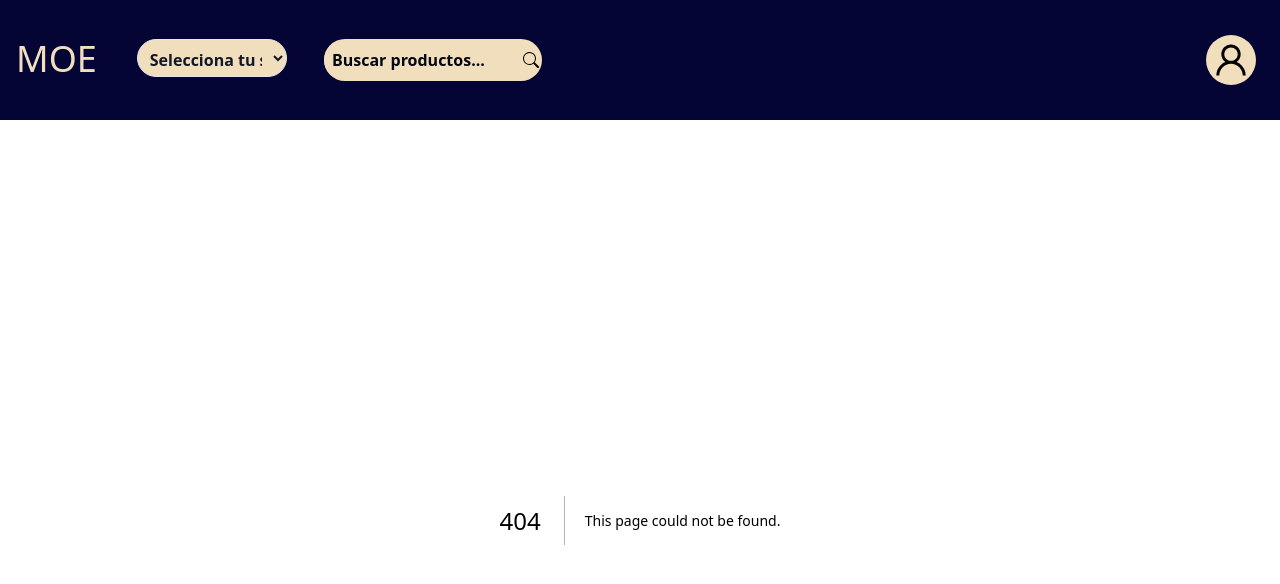
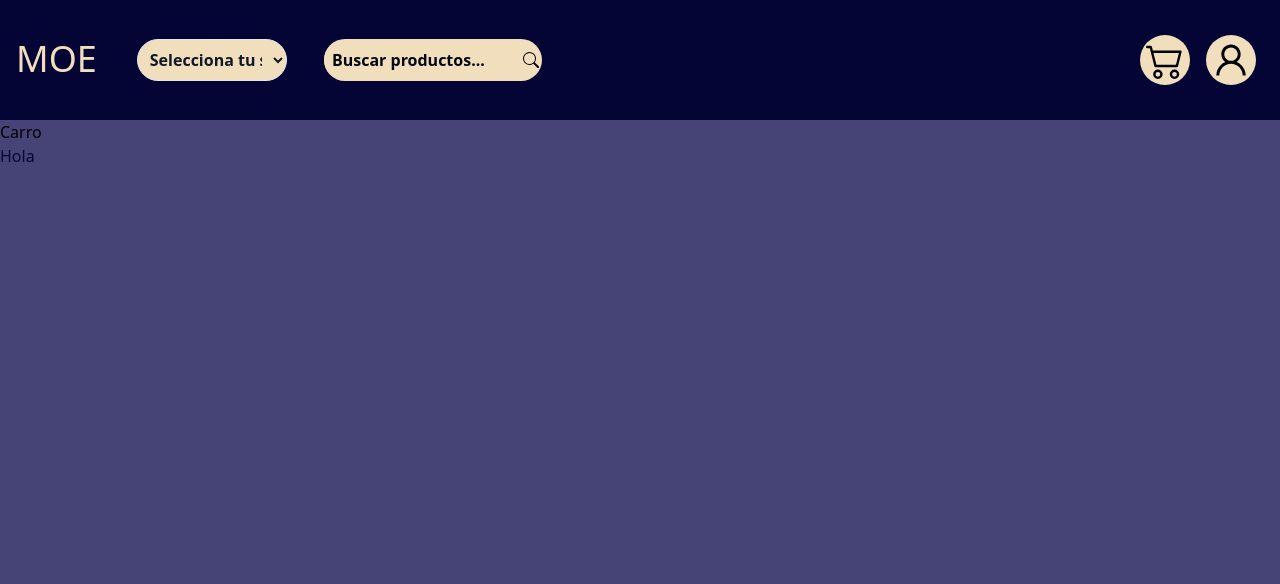
Before and after one commit to JuanNilo/ecommerce, a Next.js app: page /carro in a window 1280 px wide. Before the commit this address had no page. Shown: the top 584 px of the page. Built offline with nearby package versions, Linux system fonts and the light colour scheme.

Commit message:
ADD: boton carrito

```diff
--- /dev/null
+++ b/app/carro/page.tsx
@@ -0,0 +1,21 @@
+
+import React from 'react';
+import { Colors } from '../styles/style';
+
+const {primary, secondary, tertiary} = Colors;
+
+const Carro: React.FC<Props> = ({ productos }) => {
+  return (
+    <div>
+      <h2>Carro</h2>
+      <ul>
+
+        <h1 style={{color: primary}}>
+            Hola
+        </h1>
+      </ul>
+    </div>
+  );
+};
+
+export default Carro;
--- a/app/components/NavBar.tsx
+++ b/app/components/NavBar.tsx
@@ -1,10 +1,10 @@
 import Link from "next/link";
 import { Colors } from "../styles/style"
-import { BsCart2 } from "react-icons/bs";
 import { AiOutlineUser } from "react-icons/ai";
 import SearchBar from "./extras/ui-elements/SearchBar";
 import Logo from "./extras/ui-elements/Logo";
 import SelectoSucursal from "./extras/ui-elements/SelectorSucursal";
+import Carrito from "./home/Carrito";
 
 const {primary, secondary, tertiary} = Colors;
 
@@ -22,6 +22,7 @@ export default function NabBar(){
         </div>
         {/* Parte izquierda */}
         <div className="w-[50%] flex justify-end">
+          <Carrito/>
           <Link
             href={'/user/login'}
             >
--- a/app/components/extras/ui-elements/SearchBar.tsx
+++ b/app/components/extras/ui-elements/SearchBar.tsx
@@ -1,27 +1,43 @@
-import { BsSearch, BsCart2 } from "react-icons/bs";
-import { Colors } from "@/app/styles/style";
+'use client'
+import React, { useState } from 'react';
+import { BsSearch, BsCart2 } from 'react-icons/bs';
+import { Colors } from '@/app/styles/style';
+import { products } from "./../products/productos.json";
 
-const {primary, secondary, tertiary} = Colors;
+const { primary, secondary, tertiary } = Colors;
 
+const productos = products
 
-export default function SearchBar(){
+export default function SearchBar() {
+  const [searchInput, setSearchInput] = useState('');
+  const [filteredProductos, setFilteredProductos] = useState([]);
 
-    return(
-        <section
-        style={{backgroundColor:tertiary}}
-        className="rounded-full w-[35%] ml-10 flex items-center"
-    >
+  const handleSearch = (input) => {
+    const searchTerm = input.toLowerCase();
+    const filtered = productos.filter((producto) =>
+      producto.nombre.toLowerCase().includes(searchTerm)
+    );
+    setFilteredProductos(filtered);
+  };
+
+  const handleInputChange = (event) => {
+    setSearchInput(event.target.value);
+    handleSearch(event.target.value);
+  };
+
+  return (
+      <section style={{ backgroundColor: tertiary }} className="rounded-full w-[35%] ml-10 flex items-center">
         <input
           type="text"
           name=""
           id=""
           placeholder="Buscar productos..."
-            style={{backgroundColor:tertiary}}
+          style={{ backgroundColor: tertiary }}
           className="p-2 border-none rounded-full w-[90%] placeholder-gray-950 text-black font-bold"
+          value={searchInput}
+          onChange={handleInputChange}
         />
-        <BsSearch
-            className="text-black mx-auto"
-        />
+        <BsSearch className="text-black mx-auto" />
       </section>
-    )
+  );
 }
--- a/app/components/extras/ui-elements/SelectorSucursal.tsx
+++ b/app/components/extras/ui-elements/SelectorSucursal.tsx
@@ -7,8 +7,8 @@ const listaSucursales = sucursales
 export default function SelectoSucursal(){
     return(
         <div className="w-[30%]">
-            <select id="sucursales" style={{backgroundColor: tertiary}} className=" border text-gray-900 text-md font-bold rounded-full block p-2 w-[80%] items-center mx-10 h-[90%] py-2">
-                <option selected>Selecciona tu sucursal</option>
+            <select id="sucursales" style={{backgroundColor: tertiary}} className=" border text-gray-900 text-md font-bold rounded-full block p-2 w-[80%] items-center mx-10 h-[100%] ">
+                <option>Selecciona tu sucursal</option>
                 {
                     listaSucursales.map((sucursal) => (
                         <option key={sucursal.id}>
--- /dev/null
+++ b/app/components/home/Carrito.tsx
@@ -0,0 +1,36 @@
+'use client'
+import React, { useState } from "react";
+import { BsCart2 } from "react-icons/bs";
+import { Colors } from "./../../styles/style";
+import Link from "next/link";
+const { primary, secondary, tertiary } = Colors;
+
+const Carrito = () => {
+  const [isOpen, setIsOpen] = useState(false);
+
+  const toggleCart = () => {
+    setIsOpen(!isOpen);
+  };
+
+  return (
+    <div>
+      <Link
+        href={'/carro'}
+        className="h-[50px] w-[50px] rounded-full flex cursor-pointer mx-2"
+        style={{ backgroundColor: tertiary }}
+      >
+        <BsCart2 size={38} className="text-black m-auto" />
+      </Link>
+      {isOpen && (
+        <div
+          className="absolute top-14 left-0 w-48 h-80 bg-secondary p-4 z-40"
+        >
+          <h1 style={{color: tertiary}} className="text-xl font-bold mb-4">Carrito</h1>
+          {/* Agrega el contenido del carrito aquí */}
+        </div>
+      )}
+    </div>
+  );
+};
+
+export default Carrito;
--- a/app/user/homePage/page.tsx
+++ b/app/user/homePage/page.tsx
@@ -8,12 +8,17 @@ const { primary, secondary, tertiary } = Colors;
 
 function homePage() {
     const [editMode, setEditMode] = useState(false);
+    const handleEdit = () => {
+        console.log('hola')
+    }
+
+
     return (
 
         /* Rectangulo principal del usuario */
         <div
             style={{ backgroundColor: tertiary }}
-            className="my-10 mx-20 rounded-md flex grid grid-cols-3 gap-4 justify-items-auto p-2"
+            className="my-10 mx-20 rounded-md flex grid-cols-3 gap-4 justify-items-auto p-2"
         >
             <div className="h-[500px] rounded-md flex-auto box-content p-4 cols-span-1">
                 {/* Rectangulo datos del usuario */}
@@ -23,7 +28,7 @@ function homePage() {
                 >
                     {/* Botón de edición */}
 
-                    <button className="absolute top-0 right-0 m-1 p-2" onClick={() => setEditMode(!editMode)}>
+                    <button className="absolute top-0 right-0 m-1 p-2"  onClick={() => setEditMode(!editMode)}>
                         <BiEdit className="text-[2rem] fill-white" />
                     </button>
                     {/* Contenedor de la imagen */}
```
Also changed, not shown: app/search/page.tsx (added, +7 -0 lines). Lines whose indentation alone changed are shown as unchanged.
